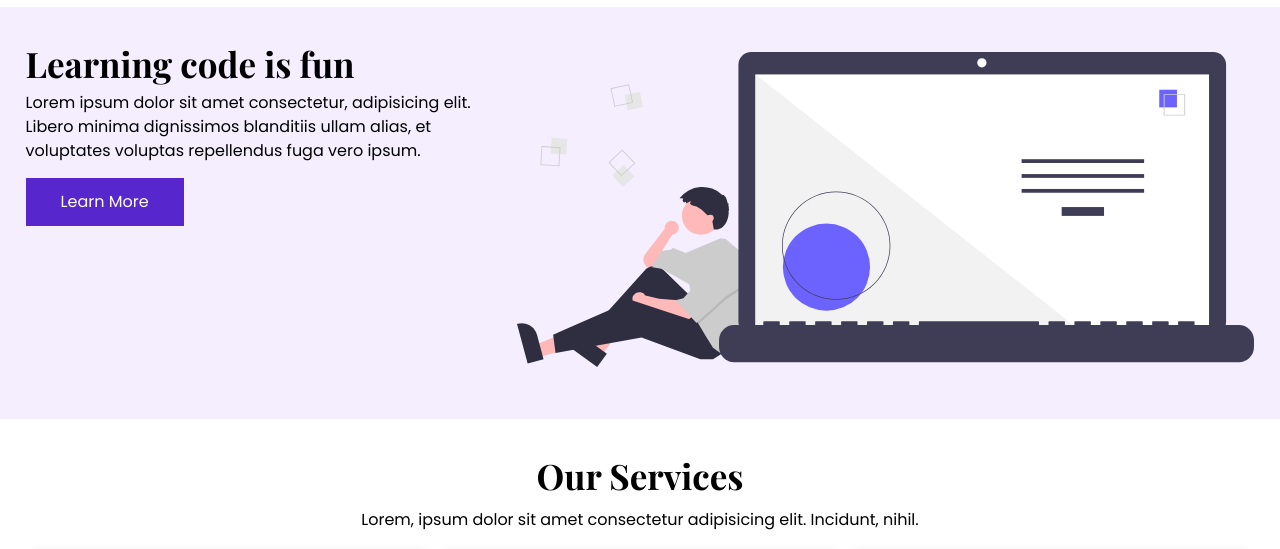
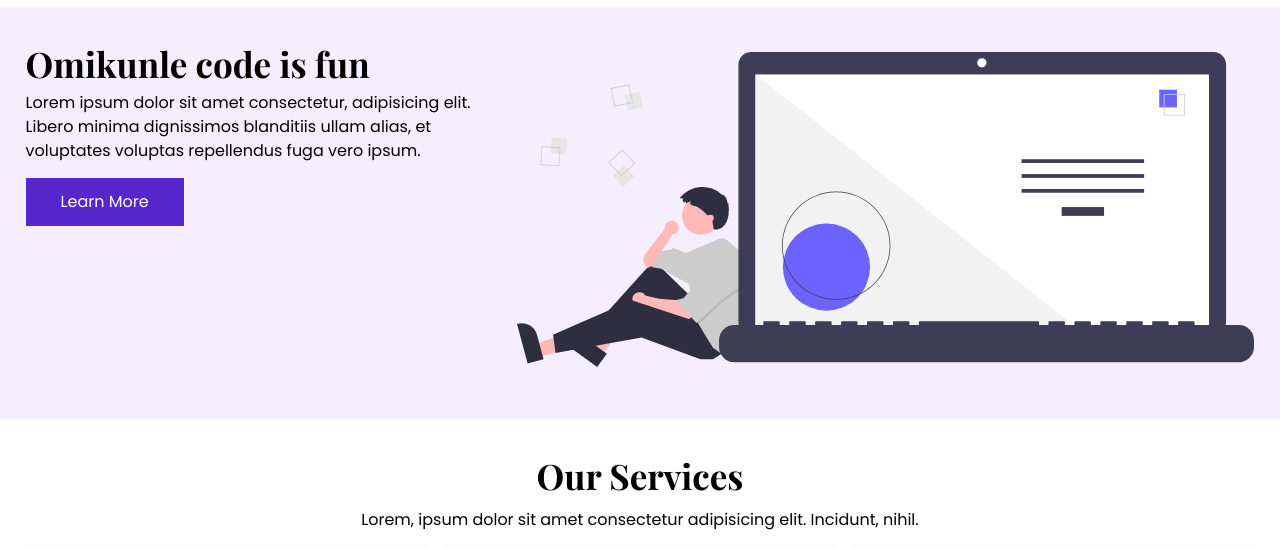
Before and after one commit to ibraheem82/coding-project, a plain HTML site: page index.html in a window 1280 px wide. Shown: the part 179-728 px from the top of the page. Drawn offline with nearby package versions, Linux system fonts and the light colour scheme.

Commit message:
updated...

```diff
--- a/index.html
+++ b/index.html
@@ -59,7 +59,7 @@
         <div class="container">
 
             <div class="banner_text">
-               <h2>Learning code is fun</h2>
+               <h2>Omikunle code is fun</h2>
                <p>Lorem ipsum dolor sit amet consectetur, adipisicing elit. Libero minima dignissimos blanditiis ullam alias, et voluptates voluptas repellendus fuga vero ipsum.</p>
             <p><a href="#" class="btn">Learn More</a></p>
             </div>
```
